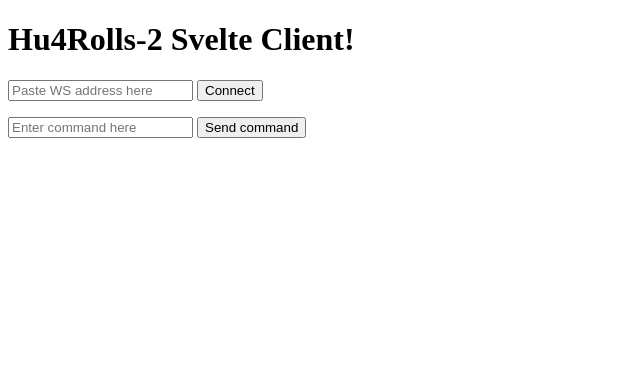
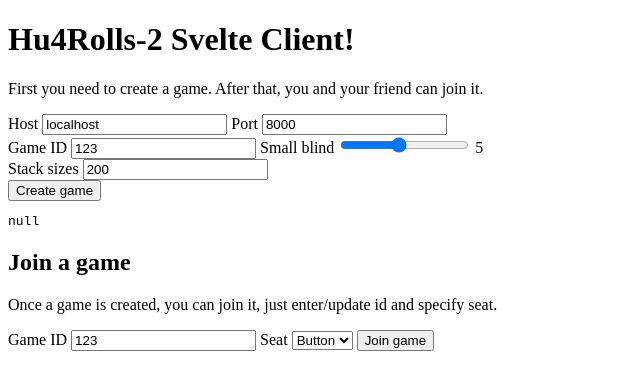
Before and after one commit to jokkebk/hu4rolls-svelte, a SvelteKit app: page / in a window 1280 px wide. Shown: the top 390 px of the page, without its empty margins (0-640 px from the left). Built offline with nearby package versions, Linux system fonts and the light colour scheme.

Commit message:
Game create and join functionality

```diff
--- a/src/routes/+page.svelte
+++ b/src/routes/+page.svelte
@@ -1,73 +1,96 @@
 <script>
-    let wsAddr = '';
-    let ws = null, data = null;
-    let cmd = '';
+let host = 'localhost';
+let port = 8000;
+let game_id = 123;
+let sb_size = 5;
+let stacks = 200;
+let seat = 0;
+let response = null;
 
-    function connectWs() {
-        if (ws) return; // Do nothing if already connected
+let seats = ['Button', 'SB'];
 
-        ws = new WebSocket(wsAddr);
-        ws.onopen = () => {
-            console.log('ws open');
-        };
-        ws.onmessage = (msg) => {
-            console.log('ws message', msg);
-            data = JSON.parse(msg.data);
-        };
-        ws.onclose = () => {
-            console.log('ws close');
-        };
-    }
+async function createGame() {
+    // Post AJAX request to create game
+    let resp = await fetch(`http://${host}:${port}/create_game`, {
+        method: 'POST',
+        headers: {
+            'Content-Type': 'application/json'
+        },
+        body: JSON.stringify({
+            'id': game_id,
+            'sb_size': sb_size,
+            'stacks': [stacks, stacks],
+        })
+    });
 
-    function sendCmd() {
-        if (ws && cmd) {
-            ws.send(cmd);
-        }
-        cmd = '';
-    }
+    // Get response and put to response variable
+    response = await resp.json();
+}
 
-    function sendAction(action) {
-        if (ws) {
-            ws.send(JSON.stringify(action));
-        }
-    }
+async function joinGame() {
+    // Post AJAX request to join game
+    let resp = await fetch(`http://${host}:${port}/join`, {
+        method: 'POST',
+        headers: {
+            'Content-Type': 'application/json'
+        },
+        body: JSON.stringify({
+            'game_id': game_id,
+            'seat': seat,
+        })
+    });
+
+    // Example response:
+    // { "url": "ws://127.0.0.1:8000/ws/abc123" }
+    // Parse response as JSON
+    resp = await resp.json();
+
+    // Parse the unique alphanumeric id from end of response
+    let ws_id = resp.url.split('/').pop();
+    console.log(resp.url, ws_id);
+
+    // Redirect browser to play page /seat/<ws_id>
+    window.location.href = `/seat/${ws_id}`;
+}
 </script>
 
 <h1>Hu4Rolls-2 Svelte Client!</h1>
 
-{#if ws}
-    <p>Connected to {wsAddr}</p>
-    <button on:click={() => { ws.close(); ws = null; }}>Disconnect</button>
-{:else}
-<form on:submit|preventDefault={connectWs}>
-    <p>
-    <input bind:value={wsAddr} placeholder="Paste WS address here">
-    <button on:click={connectWs}>Connect</button>
-    </p>
-</form>
-{/if}
+<p>First you need to create a game. After that, you and your friend can join it.</p>
 
-<form on:submit|preventDefault={sendCmd}>
-    <p>
-    <input bind:value={cmd} placeholder="Enter command here">
-    <button on:click={sendCmd}>Send command</button>
-    </p>
+<form>
+    <!-- labels and bound inputs for variables -->
+    <label for="host">Host</label>
+    <input bind:value={host} placeholder="Host" id="host">
+    <label for="port">Port</label>
+    <input bind:value={port} placeholder="Port" id="port">
+    <br>
+    <label for="game_id">Game ID</label>
+    <input type="number" bind:value={game_id} placeholder="Game ID" id="game_id">
+    <label for="sb_size">Small blind</label>
+    <input type=range min=1 max=10 bind:value={sb_size} placeholder="Small blind" id="sb_size"> {sb_size}
+    <br>
+    <label for="stacks">Stack sizes</label>
+    <input type=number min=1 bind:value={stacks} placeholder="Stack sizes" id="stacks">
+    <br>
+    <button on:click={createGame}>Create game</button>
 </form>
 
-    {#if data}
-        <h2>Data</h2>
-        <!-- Go through keys of data -->
-        {#each Object.keys(data) as key}
-            <p>{key}: {data[key]}</p>
-        {/each}
+<!-- Show response as pre tag -->
+<pre>{JSON.stringify(response, null, 2)}</pre>
 
-        {#if data.available_actions }
-        <h3>Available actions</h3>
-        <ul>
-        <!-- Go through keys of data.actions -->
-        {#each data.available_actions as action}
-            <li><button on:click={() => sendAction(action)}>{JSON.stringify(action)}</button><li>
-        {/each}
-        </ul>
-        {/if}
-    {/if}
+<h2>Join a game</h2>
+
+<p>Once a game is created, you can join it, just enter/update id and specify seat.</p>
+
+<form>
+    <label for="game_id">Game ID</label>
+    <input type="number" bind:value={game_id} placeholder="Game ID" id="game_id">
+    <label for="seat">Seat</label>
+    <select bind:value={seat} id="seat">
+    {#each seats as s, i}
+        <option value={i}>{s}</option>
+    {/each}
+    </select>
+    <button on:click={joinGame}>Join game</button>
+</form>
```
Also changed, not shown: src/routes/seat/[key]/+page.svelte (added, +81 -0 lines).
